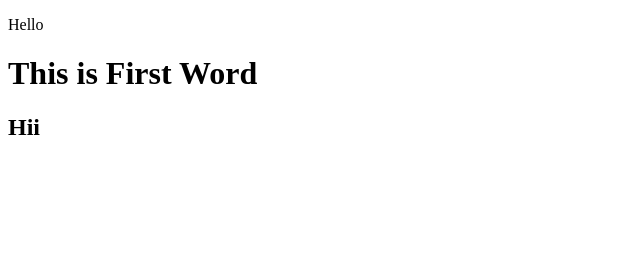
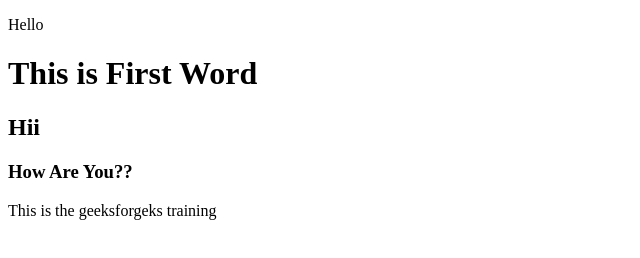
Before and after one commit to sushmabandari/Task1, a plain HTML site: page index.html in a window 1280 px wide. Shown: the whole page, without its empty margins (0-640 px from the left). Drawn offline with Linux system fonts and the light colour scheme.

Commit message:
HTML file

```diff
--- a/index.html
+++ b/index.html
@@ -6,5 +6,7 @@
     <p>Hello</p>
     <h1>This is First Word</h1>
     <h2>Hii</h2>
+    <h3>How Are You??</h3>
+    <p>This is the geeksforgeks training </p>
 </body>
 </html>
```
